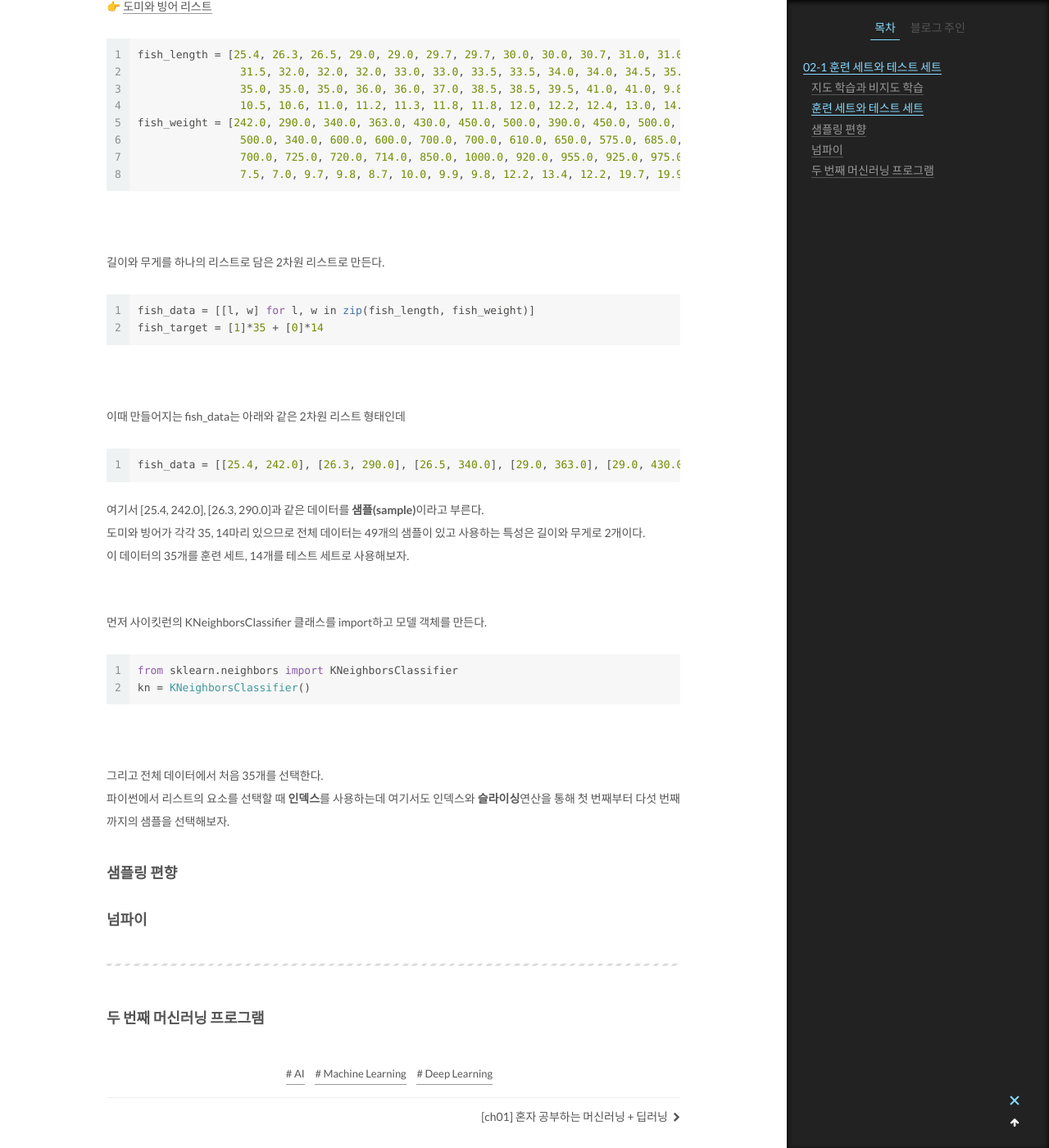
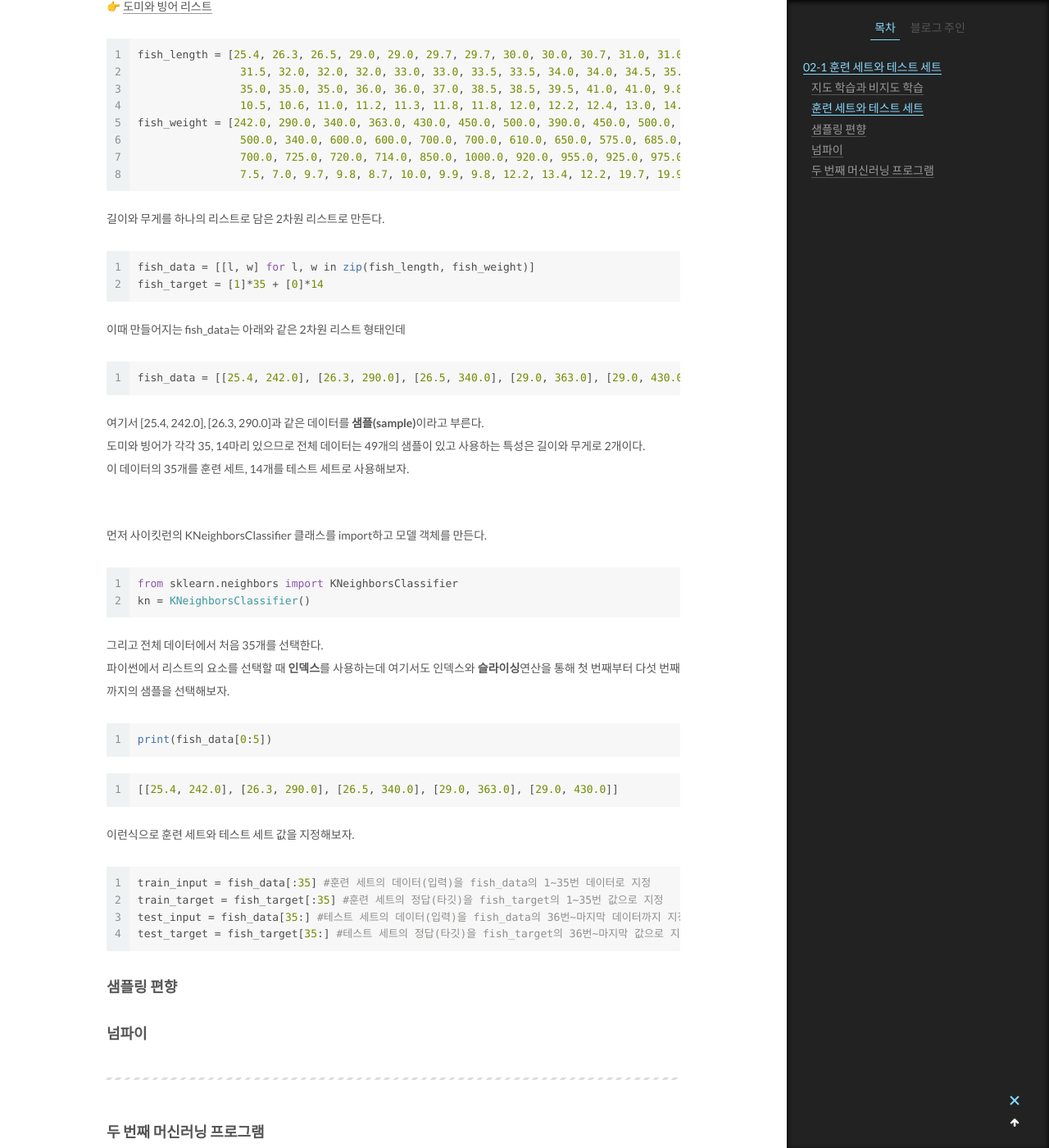
Before and after one commit to kimmin233/kimmin233.github.io, a Jekyll site: the page built from _posts/2021-06-01-AI-ch02.md, in a window 1280 px wide and 1400 px high, scrolled down 1370 px. Shown: the whole window at 82% size. Built offline with Jekyll 4.4.1, drawn with Linux system fonts in a browser that asks for light colours.

Commit message:
Update 2021-06-01-AI-ch02.md

````diff
--- a/_posts/2021-06-01-AI-ch02.md
+++ b/_posts/2021-06-01-AI-ch02.md
@@ -49,14 +49,12 @@ fish_weight = [242.0, 290.0, 340.0, 363.0, 430.0, 450.0, 500.0, 390.0, 450.0, 50
                 700.0, 725.0, 720.0, 714.0, 850.0, 1000.0, 920.0, 955.0, 925.0, 975.0, 950.0, 6.7,
                 7.5, 7.0, 9.7, 9.8, 8.7, 10.0, 9.9, 9.8, 12.2, 13.4, 12.2, 19.7, 19.9]
 ```
-<br>
 
 길이와 무게를 하나의 리스트로 담은 2차원 리스트로 만든다.<br>
 ```python
 fish_data = [[l, w] for l, w in zip(fish_length, fish_weight)]
 fish_target = [1]*35 + [0]*14
 ```
-<br>
 
 이때 만들어지는 fish_data는 아래와 같은 2차원 리스트 형태인데<br>
 ```python
@@ -72,10 +70,25 @@ fish_data = [[25.4, 242.0], [26.3, 290.0], [26.5, 340.0], [29.0, 363.0], [29.0,
 from sklearn.neighbors import KNeighborsClassifier
 kn = KNeighborsClassifier()
 ```
-<br>
 
 그리고 전체 데이터에서 처음 35개를 선택한다. <br>
 파이썬에서 리스트의 요소를 선택할 때 **인덱스**를 사용하는데 여기서도 인덱스와 **슬라이싱**연산을 통해 첫 번째부터 다섯 번째까지의 샘플을 선택해보자.<br>
+```python
+print(fish_data[0:5])
+```
+
+```python
+[[25.4, 242.0], [26.3, 290.0], [26.5, 340.0], [29.0, 363.0], [29.0, 430.0]]
+```
+
+이런식으로 훈련 세트와 테스트 세트 값을 지정해보자. <br>
+```python
+train_input = fish_data[:35] #훈련 세트의 데이터(입력)을 fish_data의 1~35번 데이터로 지정
+train_target = fish_target[:35] #훈련 세트의 정답(타깃)을 fish_target의 1~35번 값으로 지정
+test_input = fish_data[35:] #테스트 세트의 데이터(입력)을 fish_data의 36번~마지막 데이터까지 지정
+test_target = fish_target[35:] #테스트 세트의 정답(타깃)을 fish_target의 36번~마지막 값으로 지정
+```
+
 
 
 ### 샘플링 편향
````
